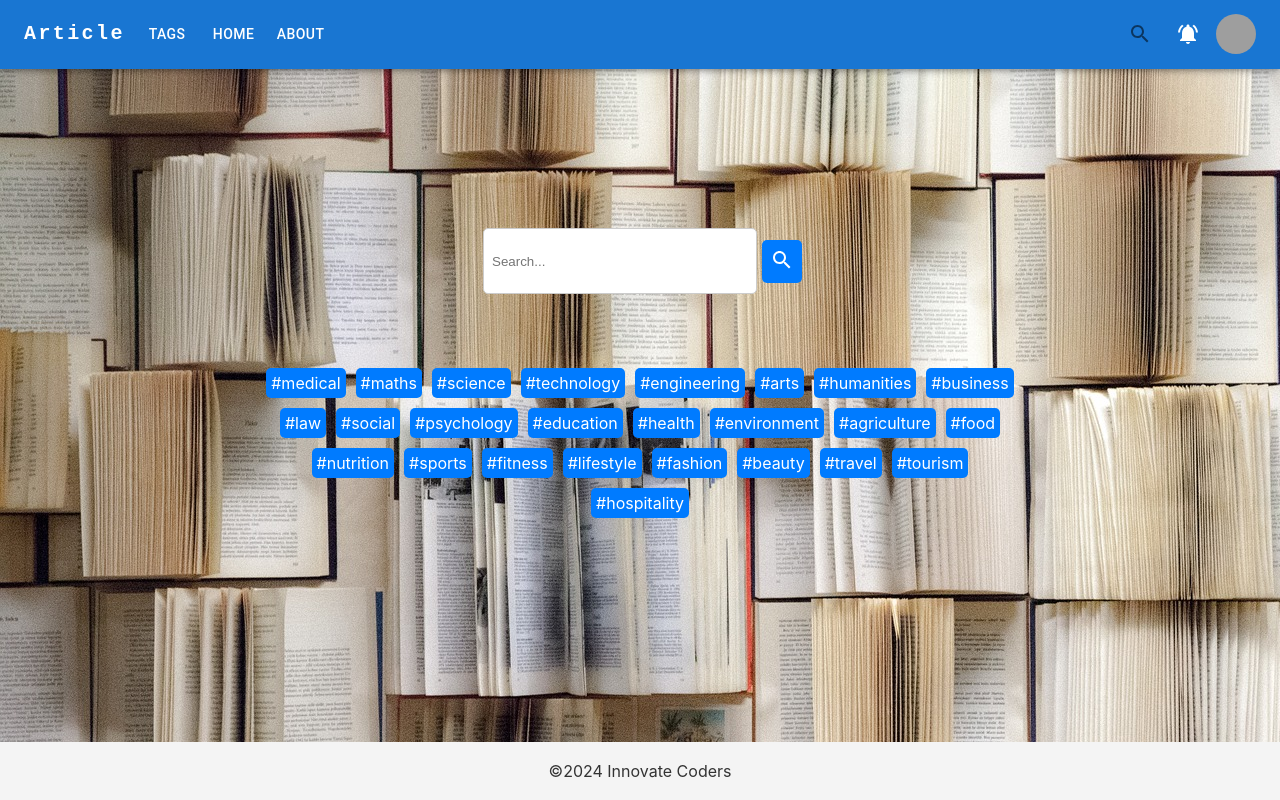
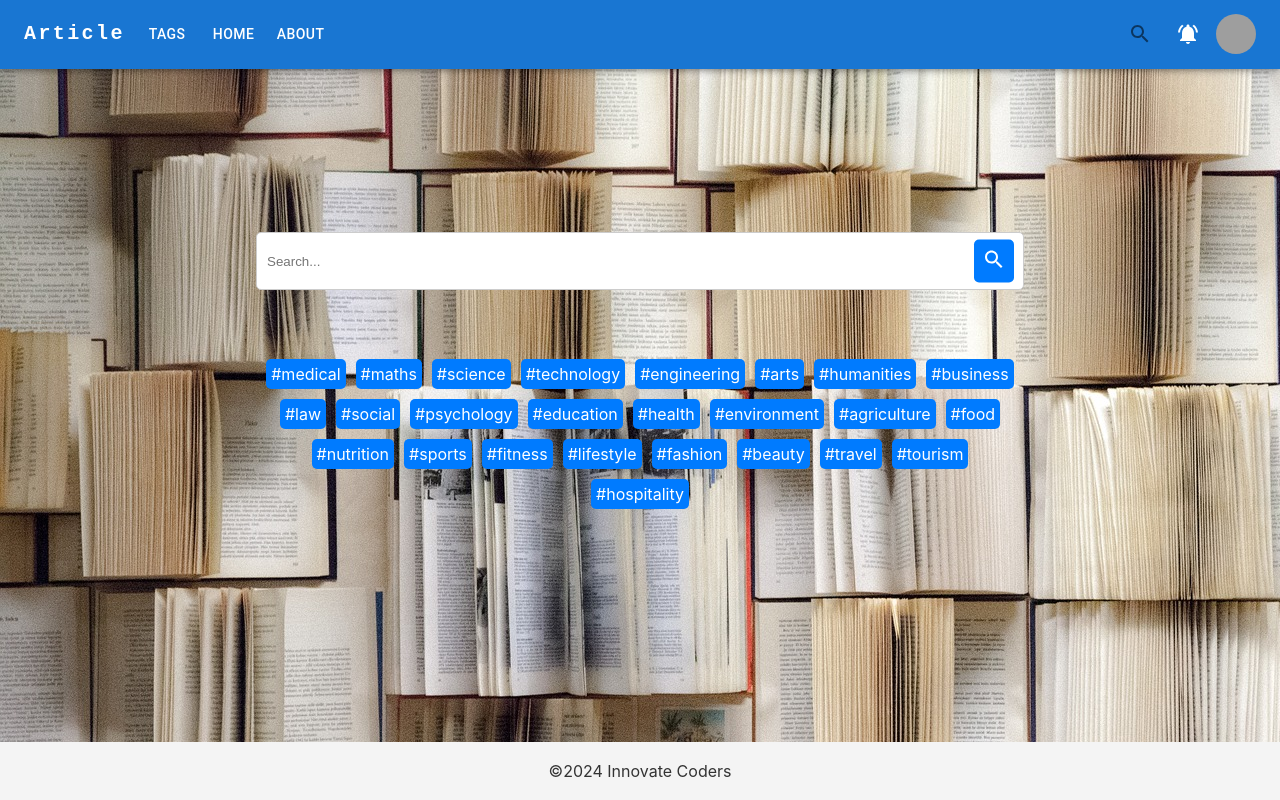
Before and after one commit to paranietharan74/library-management-system-website, a React (Create React App) app: page /article-tag in a window 1280 px wide. Built offline with nearby package versions, Linux system fonts and the light colour scheme; grey boxes are pictures that could not be loaded.

Commit message:
Recent changes changed

```diff
--- a/src/Components/ArticleSummary.js
+++ b/src/Components/ArticleSummary.js
@@ -7,7 +7,7 @@ import { CardActionArea } from '@mui/material';
 import Button from '@mui/material/Button';
 import CardActions from '@mui/material/CardActions';
 
-export default function ActionAreaCard(props) {
+export default function ArticleSummary(props) {
   return (
     <Card sx={{ maxWidth: '20%', margin: '10px', backgroundColor: '#e6e6e6' }}>
       <CardActionArea>
--- a/src/Components/SearchBar.module.css
+++ b/src/Components/SearchBar.module.css
@@ -1,4 +1,3 @@
-/* SearchBar.module.css */
 .searchBar {
     display: flex;
     justify-content: center;
@@ -8,23 +7,23 @@
 .inputContainer {
     display: flex;
     align-items: center;
+    position: relative;
+    width: 60vw;
 }
 
-.inputContainer input{
-    width: 20vw;
-    height: 6vh;
-}
-
-.input {
+.inputContainer input {
+    width: 100%;
     height: 40px;
-    margin: 5px;
-    padding: 8px;
+    padding: 8px 35px 8px 10px;
     border-radius: 5px;
     border: 1px solid #ccc;
-    width: 200px;
 }
 
 .button {
+    position: absolute;
+    right: 10px;
+    top: 50%;
+    transform: translateY(-50%);
     background-color: #007bff;
     color: #fff;
     border: none;
--- a/src/Pages/ArticelTag.js
+++ b/src/Pages/ArticelTag.js
@@ -2,12 +2,12 @@ import React, { useState } from 'react';
 import ArticleNavBar from "../Components/ArticleNavBar";
 import Footer from "../Components/Footer";
 import SearchBar from '../Components/SearchBar';
-import styles from './style/ArticleTag.module.css'; // Import CSS module file
+import styles from './style/ArticleTag.module.css';
 
 function ArticleTag() {
     const [searchResults, setSearchResults] = useState([]);
 
-    // Function to handle search
+    // Function 2 handle search
     const handleSearch = (searchText) => {
         setSearchResults([searchText]);
         console.log(searchResults);
--- a/src/Pages/ArticleHome.js
+++ b/src/Pages/ArticleHome.js
@@ -5,8 +5,9 @@ import styles from './style/ArticleHome.module.css'; // Import CSS module file
 
 function ArticleHome() {
     return (
+        <div>
+            <ArticleNavBar />
             <div className={styles.container}>
-            <ArticleNavBar />
 
                 <div className={styles.articles}>
 
@@ -64,6 +65,7 @@ function ArticleHome() {
 
                 <Footer />
             </div >
+        </div>
     );
 }
 
--- a/src/Pages/PublishArticles.js
+++ b/src/Pages/PublishArticles.js
@@ -58,8 +58,8 @@ function ArticleForm() {
                 maxWidth: '100%',
                 padding: '20px',
                 boxSizing: 'border-box',
-                backgroundSize: 'cover', // Optional: specify background size
-                backgroundPosition: 'center', // Optional: specify background position
+                backgroundSize: 'cover',
+                backgroundPosition: 'center',
             }}>
                 <div style={{ maxWidth: '80%', margin: '0 auto' }}>
                     <form onSubmit={handleSubmit}>
--- a/src/Pages/style/ArticleHome.module.css
+++ b/src/Pages/style/ArticleHome.module.css
@@ -1,11 +1,30 @@
-/* ArticleHome.module.css */
 .container {
+  display: flex;
+  flex-direction: column;
+  align-items: center;
+  padding: 20px;
   background: #ebebe3;
 }
 
 .articles {
   display: flex;
-  flex-wrap: wrap; /* Wrap items to the next line if they don't fit */
-  gap: 20px; /* Add spacing between articles */
-  padding-left: 20px;
+  flex-wrap: wrap;
+  justify-content: center;
 }
+
+.card {
+  width: calc(33.33% - 20px);
+  margin: 10px;
+}
+
+@media (max-width: 768px) {
+  .card {
+    width: calc(50% - 20px);
+  }
+}
+
+@media (max-width: 480px) {
+  .card {
+    width: calc(100% - 20px);
+  }
+}
--- a/src/Pages/style/ArticleTag.module.css
+++ b/src/Pages/style/ArticleTag.module.css
@@ -8,7 +8,7 @@
 }
 
 .content {
-    flex-grow: 1; /* Allow content to grow to fill remaining space */
+    flex-grow: 1;
     display: flex;
     flex-direction: column;
     align-items: center;
@@ -39,6 +39,6 @@
 }
 
 .footerContainer {
-    margin-top: auto; /* Push footer to the bottom */
+    margin-top: auto;
     width: 100%;
 }
```
Also changed, not shown: src/Pages/ViewArticles.js (deleted). Lines whose indentation alone changed are shown as unchanged.
